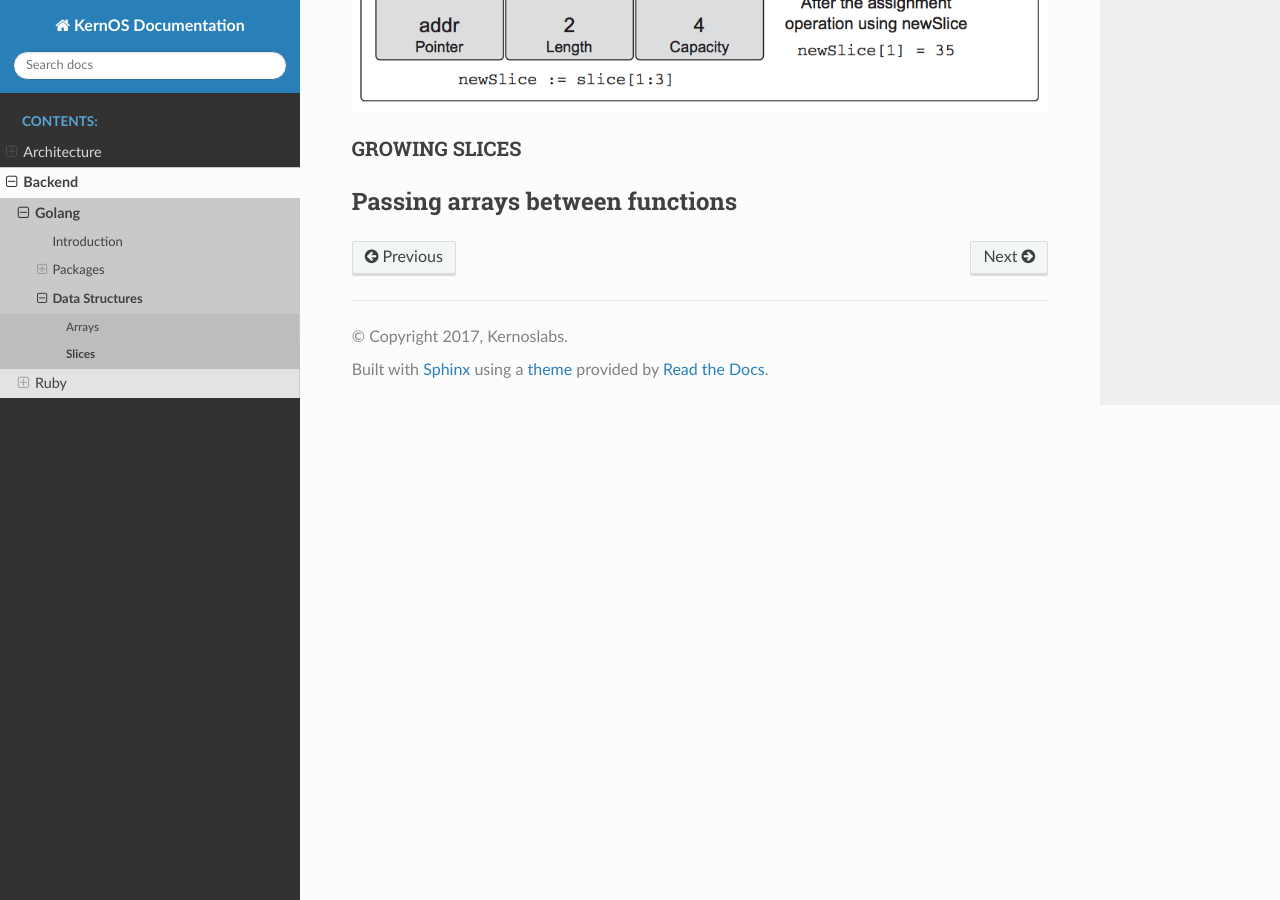
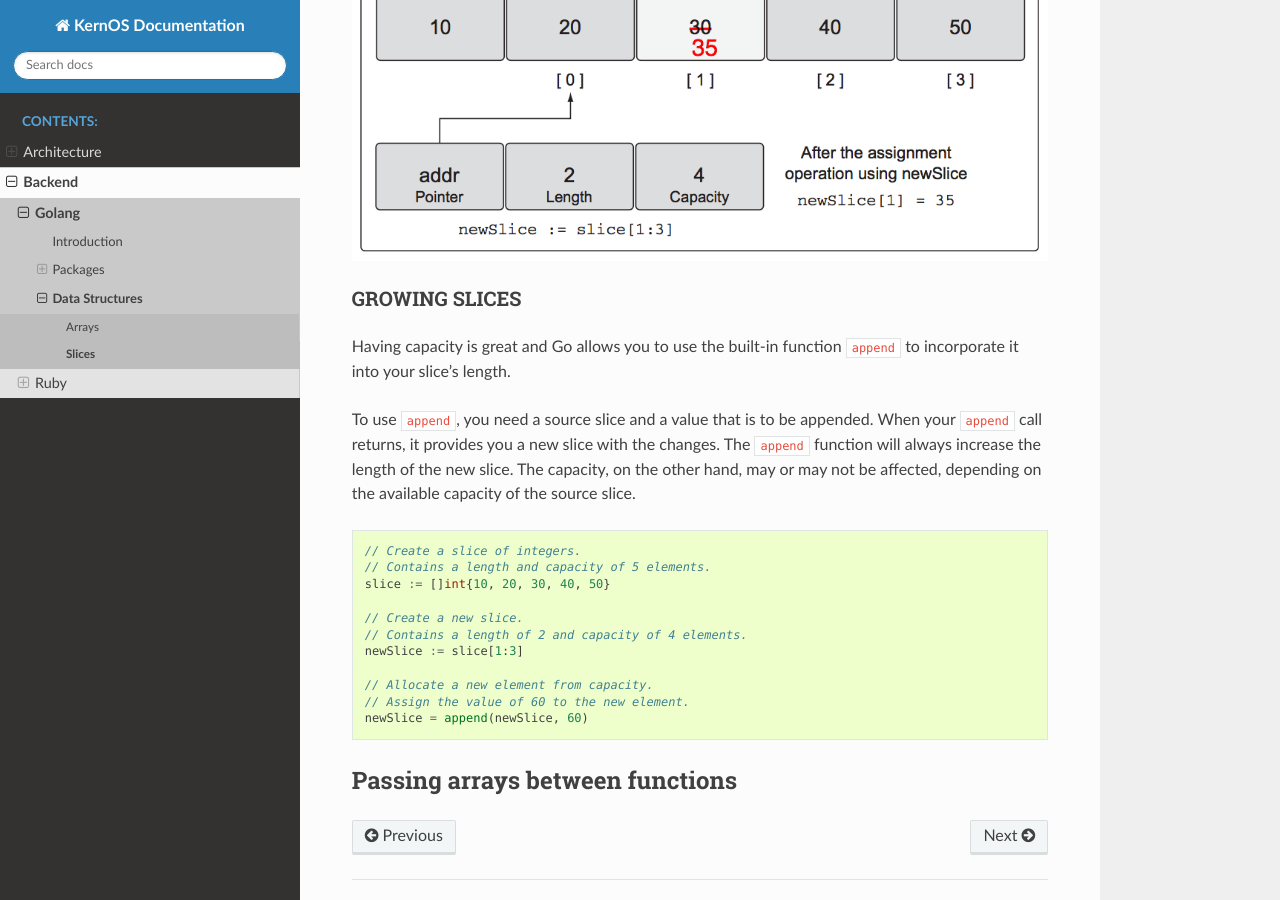
Before and after one commit to kernoslabs/documentation, a Sphinx documentation site: the page built from technology/source/backend/golang/data_structures/slices.rst, in a window 1280 px wide and 900 px high, scrolled down 4488 px. Built offline with Sphinx 7.4.7 and the Read the Docs theme 2.0.0, drawn with Linux system fonts in a browser that asks for light colours; some of the changed text lies outside the part shown.

Commit message:
Added assigning and slicing to slices section

```diff
--- a/technology/source/backend/golang/data_structures/slices.rst
+++ b/technology/source/backend/golang/data_structures/slices.rst
@@ -36,6 +36,9 @@ One way to create a slice is to use the built-in function ``make``. When you use
         // Create a slice of integers.
         // Contains a length of 3 and has a capacity of 5 elements.
         slice := make([]int, 3, 5)
+
+SLICE LITERALS
+^^^^^^^^^^^^^^
 
 An idiomatic way of creating a slice is to use a slice literal. It’s similar to creating an array, except you don’t specify a value inside of the ``[ ]`` operator. The initial length and capacity will be based on the number of elements you initialize.
 
@@ -144,6 +153,23 @@ Now you have two slices sharing the same underlying array. Changes made to the s
 GROWING SLICES
 ^^^^^^^^^^^^^^
 
+Having capacity is great and Go allows you to use the built-in function ``append`` to incorporate it into your slice's length.
+
+To use ``append``, you need a source slice and a value that is to be appended. When your ``append`` call returns, it provides you a new slice with the changes. The ``append`` function will always increase the length of the new slice. The capacity, on the other hand, may or may not be affected, depending on the available capacity of the source slice.
+
+.. code-block:: go
+
+    // Create a slice of integers.
+    // Contains a length and capacity of 5 elements.
+    slice := []int{10, 20, 30, 40, 50}
+
+    // Create a new slice.
+    // Contains a length of 2 and capacity of 4 elements.
+    newSlice := slice[1:3]
+
+    // Allocate a new element from capacity.
+    // Assign the value of 60 to the new element.
+    newSlice = append(newSlice, 60)
 
 
 Passing arrays between functions
```
Also changed, not shown: other parts of technology/source/backend/golang/data_structures/slices.rst (+12 -6 lines).
